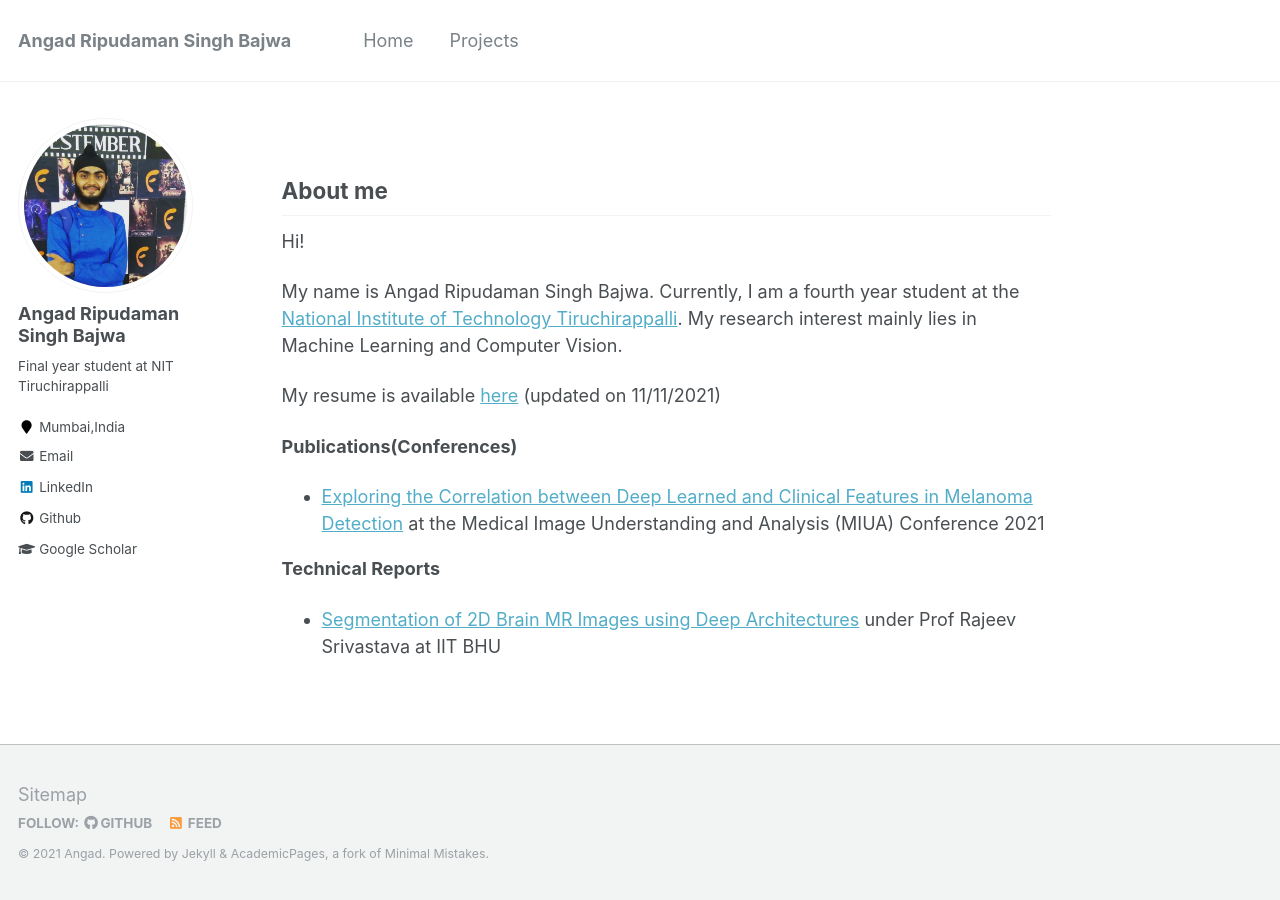
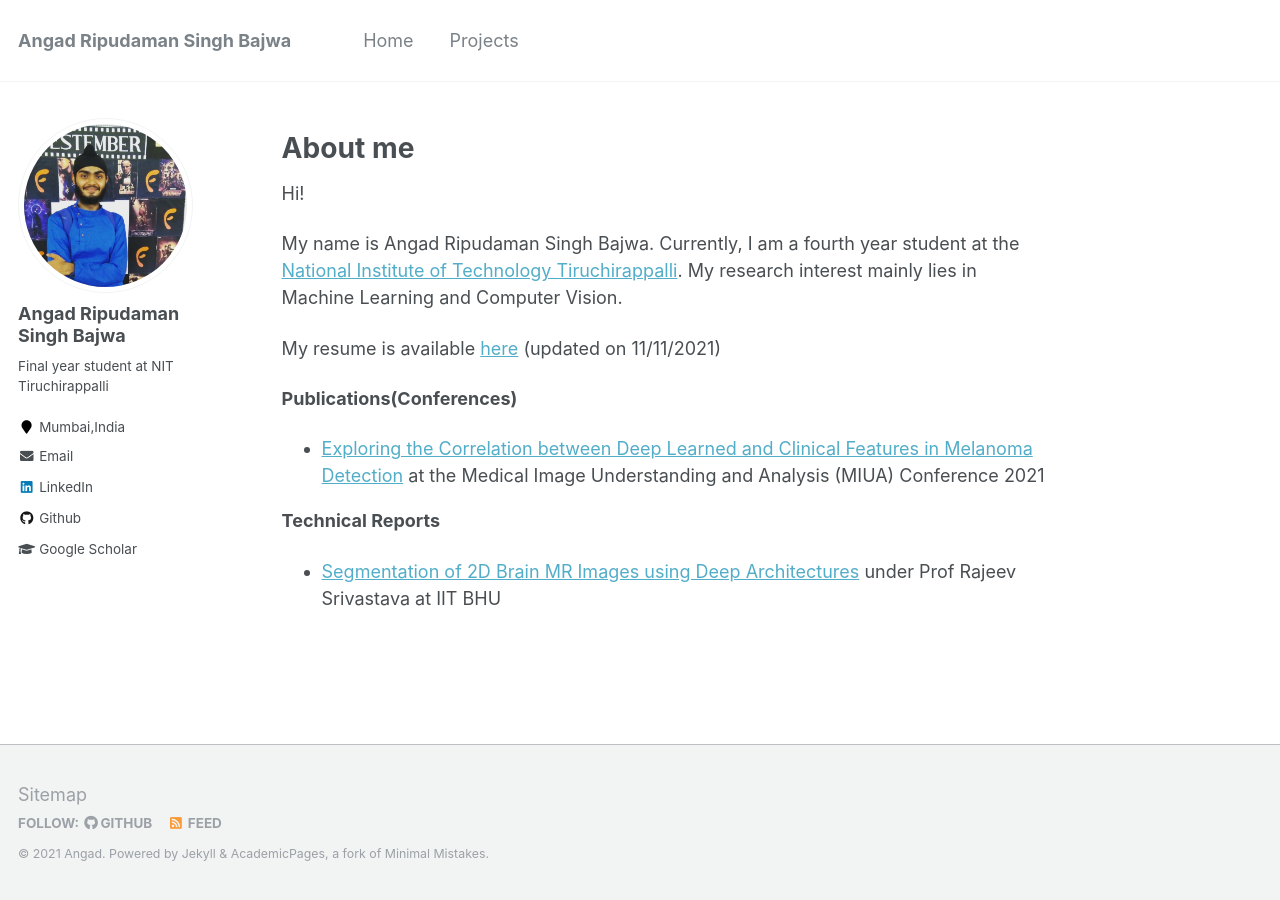
Before and after one commit to angadbajwa23/angadbajwa23.github.io, a Jekyll site: the page built from _pages/about.md, in a window 1280 px wide. Built offline with Jekyll 4.4.1, drawn with Linux system fonts in a browser that asks for light colours.

```diff
--- a/_pages/about.md
+++ b/_pages/about.md
@@ -7,7 +7,7 @@ redirect_from:
   - /about/
   - /about.html
 ---
-## About me
+# About me
 Hi!
 
 My name is Angad Ripudaman Singh Bajwa. Currently, I am a fourth year student at the [National Institute of Technology Tiruchirappalli](https://www.nitt.edu/). My research interest mainly lies in Machine Learning and Computer Vision.
```
